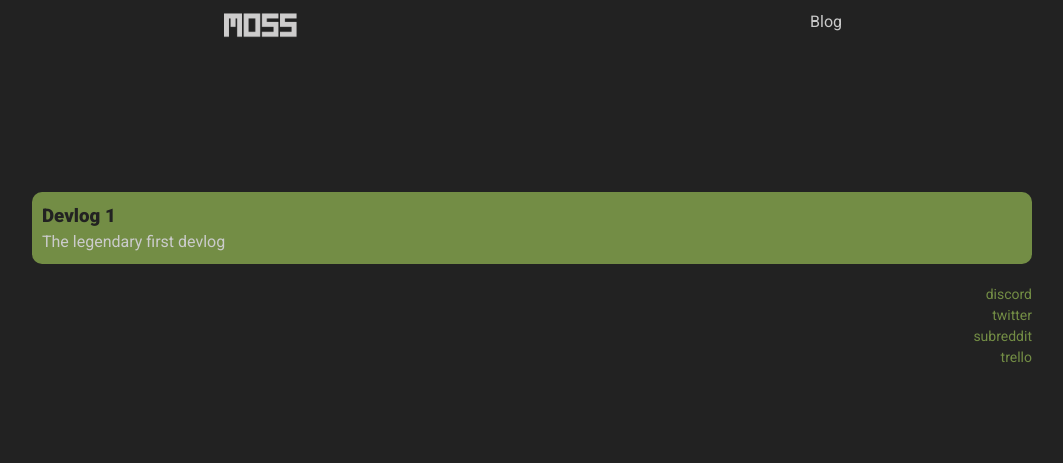
After one commit to PropertyDamage/propertydamage, a PHP site: page /devblog.html in a window 1280 px wide. The commit adds this page. Shown: the top 463 px of the page, without its empty margins (108-1171 px from the left). Run offline with PHP 8.4, Linux system fonts and the light colour scheme.

Commit message:
Commmmmmmmmmmmit

```diff
--- a/css/master.css
+++ b/css/master.css
@@ -1,5 +1,4 @@
 @import url("https://fonts.googleapis.com/css?family=Roboto:400,900");
-
 * {
   margin: 0;
   padding: 0;
@@ -17,22 +16,22 @@ a {
   color: #CBCBCB;
 }
 
-@media screen and (max-width: 768px){
-  .wrapper50{
+@media screen and (max-width: 768px) {
+  .wrapper50 {
     width: 500px;
     margin: auto;
   }
 }
 
-@media screen and (max-width: 1000px){
-  .wrapper50{
+@media screen and (max-width: 1000px) {
+  .wrapper50 {
     width: 700px;
     margin: auto;
   }
 }
 
-@media screen and (min-width: 1000px){
-  .wrapper50{
+@media screen and (min-width: 1000px) {
+  .wrapper50 {
     width: 1000px;
     margin: auto;
   }
@@ -64,7 +63,7 @@ a {
   float: left;
 }
 
-.top_menu .leftside img{
+.top_menu .leftside img {
   display: block;
   padding: 12px;
 }
@@ -131,42 +130,42 @@ a {
   font-family: cursive;
 }
 
-.content-2 table{
+.content-2 table {
   padding: 20px 0;
 }
 
-.content-2 td{
+.content-2 td {
   padding: 10px;
   width: 33%;
   vertical-align: top;
 }
 
-.content-2 td h3{
+.content-2 td h3 {
   padding: 10px 0;
   color: #799645;
   font-size: 32px;
 }
 
-.content-2 td p{
+.content-2 td p {
   padding: 0 5px;
   color: #948c87;
 }
 
-.content-2 td:nth-child(1){
+.content-2 td:nth-child(1) {
   text-align: justify;
-    text-align-last: left;
+  text-align-last: left;
 }
 
-.content-2 td:nth-child(2){
+.content-2 td:nth-child(2) {
   text-align: center;
 }
 
-.content-2 td:nth-child(3){
+.content-2 td:nth-child(3) {
   text-align: justify;
-    text-align-last: right;
+  text-align-last: right;
 }
 
-.content-3{
+.content-3 {
   padding: 30px;
   height: 200px;
   width: 100%;
@@ -174,36 +173,36 @@ a {
   color: #ffffff;
 }
 
-.content-3 .weeklyupdatething{
+.content-3 .weeklyupdatething {
   width: 500px;
 }
 
-.content-3 p{
+.content-3 p {
   padding: 20px;
 }
 
-.content-4{
-  height: 500px;
-  width: 100%;
+.content-4 {
+  background: #738D45;
+  border-radius:10px;
+}
+
+.devblog{
+  padding: 10px;
+}
+
+.devblog a h3.Title{
+  color: #222222;
+}
+
+.devblog a h3.Title:hover{
   color: #ffffff;
 }
 
-.content-4 .socialmedia{
-  float: right;
-  padding: 140px 0;
-  width: 500px;
+.content-5 {
+
 }
 
-.content-4 .socialmedia a{
-  font-weight: bold;
-  color: #948c87;
-}
-
-.content-4 p{
-  padding: 20px;
-}
-
-.footer{
+.footer {
   height: 200px;
   width: 100%;
 }
@@ -212,7 +211,7 @@ a {
   float: left;
 }
 
-.footer .leftside img{
+.footer .leftside img {
   display: block;
   padding: 12px;
 }
@@ -220,3 +219,21 @@ a {
 .footer .rightside {
   float: right;
 }
+
+.footer .rightside a {
+  float: right;
+  display: block;
+  color: #738D45;
+  font-size: 14px;
+}
+
+.footer .rightside a:hover {
+  color: #ffffff;
+}
+
+.footer .rightside ul {
+  padding: 20px 0;
+  list-style: none;
+}
+
+.footer .rightside li {}
--- /dev/null
+++ b/devblog.html
@@ -0,0 +1,71 @@
+<!DOCTYPE html>
+<html lang="en" dir="ltr">
+
+<head>
+  <meta charset="utf-8">
+  <title>Moss: Regrown - Devblogs</title>
+  <link rel="stylesheet" href="./css/master.css">
+  <link rel="shortcut icon" href="favicon.png">
+</head>
+
+<body>
+  <div id="overlay">
+
+  </div>
+  <div id="maincontent">
+    <div class="top_menu">
+      <div class="background">
+      </div>
+      <div class="center">
+        <div class="leftside">
+          <a href=".\index.html">
+          <img src=".\media\Moss_Rusty.png" alt="" height="28px">
+        </a>
+        </div>
+        <div class="rightside">
+          <a href="#">Blog</a>
+        </div>
+      </div>
+    </div>
+  </div>
+  <div class="content-4 wrapper50">
+    <div class="devblog">
+      <a href=".\devblogs\devlog001.html">
+      <h3 class="Title">
+        Devlog 1
+      </h3>
+      </a>
+      <p class="Description">
+        The legendary first devlog
+      </p>
+    </div>
+  </div>
+  <div class="content-5 wrapper50">
+
+  </div>
+  <div class="footer">
+    <div class="wrapper50">
+      <div class="leftside">
+        <img src="" alt="" height="70px">
+      </div>
+      <div class="rightside">
+        <ul>
+          <li>
+            <a href="https://discord.gg/FP84T3V">discord</a>
+          </li>
+          <li>
+            <a href="https://twitter.com/RegimentRuin">twitter</a>
+          </li>
+          <li>
+            <a href="https://www.reddit.com/r/MossRegrown/">subreddit</a>
+          </li>
+          <li>
+            <a href="https://trello.com/mossteam2">trello</a>
+          </li>
+        </ul>
+      </div>
+    </div>
+  </div>
+</body>
+
+</html>
```
Also changed, not shown: devblogs/devblog000.html (added, +59 -0 lines), index.html (+20 -13 lines), media/rrr.png (added).
